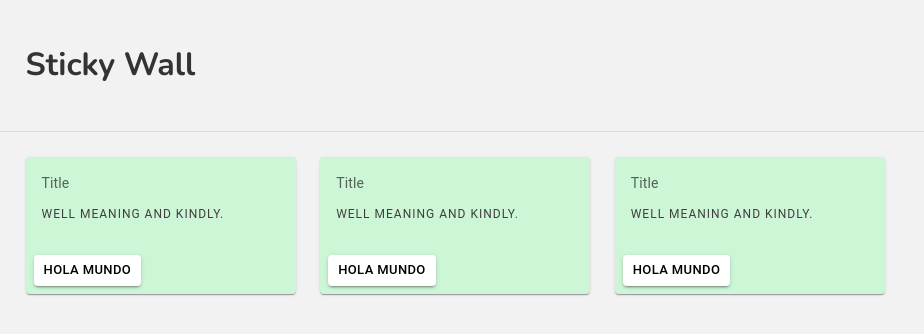
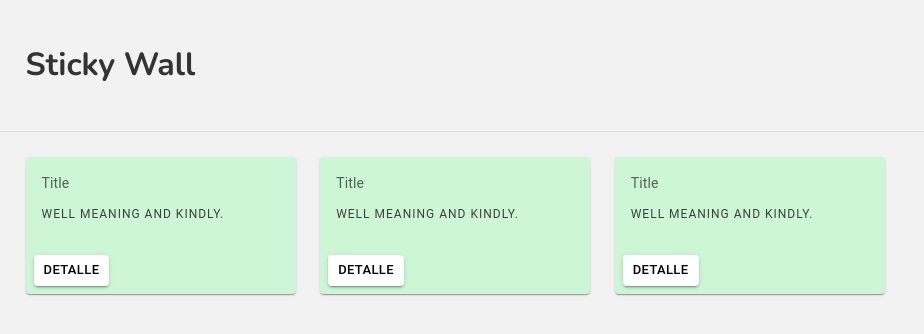
Before and after one commit to pho3niix/Keep-Evaluation, a Next.js app: page / in a window 1280 px wide. Shown: the top 334 px of the page, without its empty margins (0-924 px from the left). Built offline with nearby package versions, Linux system fonts and the light colour scheme.

Commit message:
saved version

```diff
--- a/components/Card.tsx
+++ b/components/Card.tsx
@@ -27,7 +27,7 @@ export default function Note({ children }) {
         </Typography>
       </CardContent>
       <CardActions>
-        <Button variant='contained' style={{ backgroundColor: 'white' }} id="check" size="small">Hola mundo</Button>
+        <Button variant='contained' style={{ backgroundColor: 'white' }} id="check" size="small">Detalle</Button>
       </CardActions>
     </Card>
   );
--- a/package.json
+++ b/package.json
@@ -9,6 +9,11 @@
     "migrations": "ts-node db/migrations.ts"
   },
   "dependencies": {
+    "@emotion/react": "^11.11.1",
+    "@emotion/styled": "^11.11.0",
+    "@mui/icons-material": "^5.13.7",
+    "@mui/material": "^5.13.7",
+    "@mui/styled-engine-sc": "^5.12.0",
     "bcryptjs": "^2.4.3",
     "dotenv": "^16.0.3",
     "jsonwebtoken": "^9.0.0",
@@ -19,6 +24,7 @@
     "react": "^18.2.0",
     "react-dom": "^18.2.0",
     "sequelize": "^6.32.1",
+    "styled-components": "^6.0.2",
     "ts-node": "^10.9.1"
   },
   "license": "MIT",
```
Also changed, not shown: 1 other file (tests, documents, lock files or other folders).
